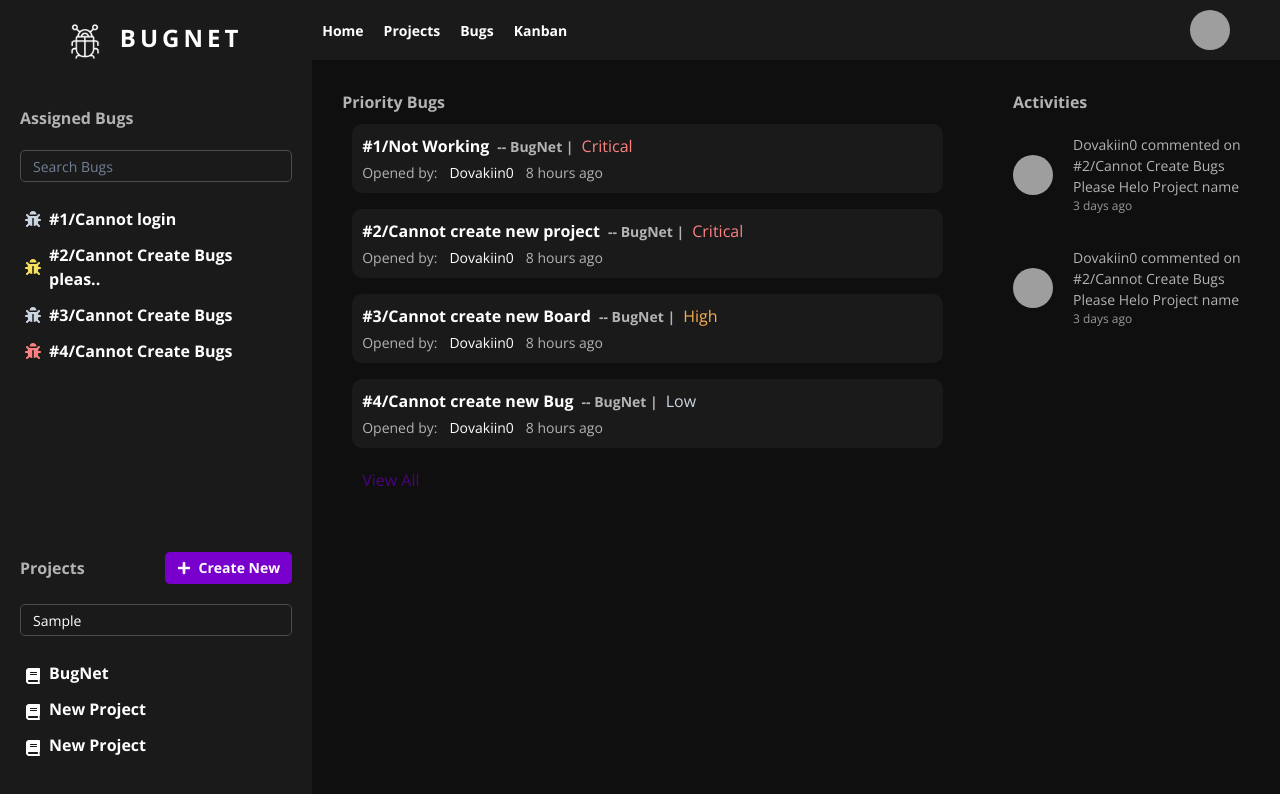
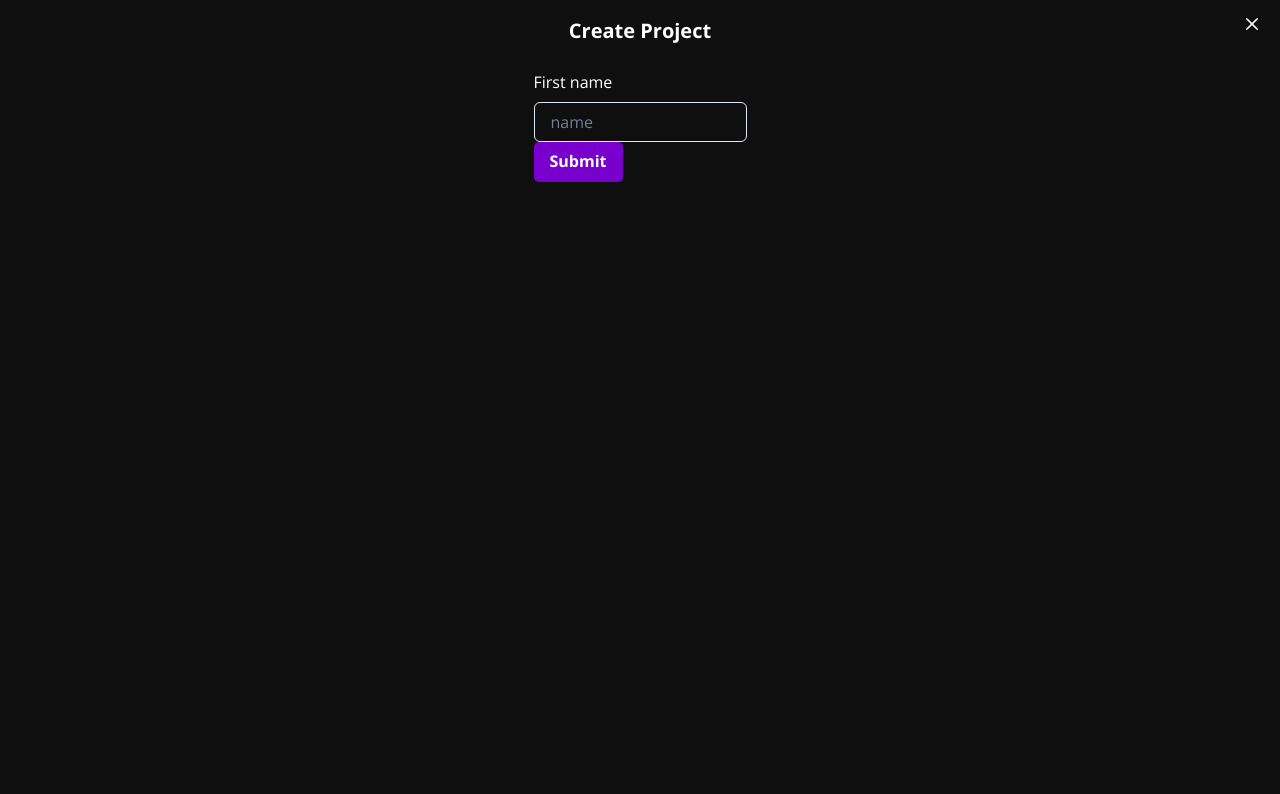
Before and after one commit to Dovakiin0/BugNet, a React (Vite) app in the folder client/: page / in a window 1280 px wide. Both pictures are taken after typing "Sample" into the empty fields and a click on the button "Create New". Shown: the top 794 px of the page. Built offline with nearby package versions, Linux system fonts and the light colour scheme; grey boxes are pictures that could not be loaded.

Commit message:
form started

```diff
--- a/client/package.json
+++ b/client/package.json
@@ -13,6 +13,7 @@
     "@emotion/react": "^11.10.5",
     "@emotion/styled": "^11.10.5",
     "@fontsource/open-sans": "^4.5.14",
+    "formik": "^2.2.9",
     "framer-motion": "^8.5.4",
     "moment": "^2.29.4",
     "react": "^18.2.0",
--- /dev/null
+++ b/client/src/app/Project/components/ProjectModal.tsx
@@ -0,0 +1,65 @@
+import FullModal from "../../../components/FullModal";
+import { Formik, Form, Field, ErrorMessage } from "formik";
+import {
+  FormControl,
+  FormLabel,
+  FormErrorMessage,
+  FormHelperText,
+  Input,
+  Button,
+} from "@chakra-ui/react";
+
+type Props = {
+  isOpen: boolean;
+  onClose: () => void;
+};
+
+function ProjectModal({ isOpen, onClose }: Props) {
+  function onSubmit(values: any, { setSubmitting }: any) {
+    setTimeout(() => {
+      alert(JSON.stringify(values, null, 2));
+      setSubmitting(false);
+    }, 1000);
+  }
+
+  function validateFields(value: any) {
+    let error;
+    if (!value) {
+      error = "Name is required";
+    } else if (value.toLowerCase() !== "naruto") {
+      error = "Jeez! You're not a fan 😱";
+    }
+    return error;
+  }
+
+  return (
+    <FullModal isOpen={isOpen} onClose={onClose} header="Create Project">
+      <Formik initialValues={{ email: "", password: "" }} onSubmit={onSubmit}>
+        {({ isSubmitting }) => (
+          <Form>
+            <Field name="name" validate={validateFields}>
+              {({ field, form }: any) => (
+                <FormControl isInvalid={form.errors.name && form.touched.name}>
+                  <FormLabel>First name</FormLabel>
+                  <Input {...field} placeholder="name" />
+                  <FormErrorMessage>{form.errors.name}</FormErrorMessage>
+                </FormControl>
+              )}
+            </Field>
+            <Button
+              disabled={isSubmitting}
+              type="submit"
+              colorScheme={"brand"}
+              fontSize={"md"}
+              size="md"
+            >
+              Submit
+            </Button>
+          </Form>
+        )}
+      </Formik>
+    </FullModal>
+  );
+}
+
+export default ProjectModal;
--- /dev/null
+++ b/client/src/components/FullModal.tsx
@@ -0,0 +1,33 @@
+import {
+  Modal,
+  ModalContent,
+  ModalHeader,
+  Button,
+  ModalBody,
+  ModalCloseButton,
+  ModalFooter,
+  Flex,
+} from "@chakra-ui/react";
+
+type Props = {
+  isOpen: boolean;
+  onClose: () => void;
+  header: string;
+  children?: React.ReactNode;
+};
+
+function FullModal({ isOpen, onClose, header, children }: Props) {
+  return (
+    <Modal onClose={onClose} size="full" isOpen={isOpen} motionPreset="scale">
+      <ModalContent bg="primary.900">
+        <Flex flexDir="column" align="center">
+          <ModalHeader>{header}</ModalHeader>
+          <ModalCloseButton />
+          <ModalBody>{children}</ModalBody>
+        </Flex>
+      </ModalContent>
+    </Modal>
+  );
+}
+
+export default FullModal;
--- a/client/src/partials/Layouts/Navbar/Components/SideNav.tsx
+++ b/client/src/partials/Layouts/Navbar/Components/SideNav.tsx
@@ -1,12 +1,22 @@
-import { Flex, Box, Image, Text, Button, Input } from "@chakra-ui/react";
+import {
+  Flex,
+  Box,
+  Image,
+  Text,
+  Button,
+  Input,
+  useDisclosure,
+} from "@chakra-ui/react";
 import { FaPlus } from "react-icons/fa";
 import { NavLink } from "react-router-dom";
 import ProjectList from "./ProjectList";
 import RecentBugsList from "./AssignedBugs";
+import ProjectModal from "../../../../app/Project/components/ProjectModal";
 
 type Props = {};
 
 function SideNav({}: Props) {
+  const projectModal = useDisclosure();
   let projects = [
     {
       id: 1,
@@ -50,6 +60,11 @@ function SideNav({}: Props) {
   ];
 
   return (
+    <>
+      <ProjectModal
+        onClose={projectModal.onClose}
+        isOpen={projectModal.isOpen}
+      />
       <Flex
         flexDirection={"column"}
         width="400px"
@@ -110,6 +125,7 @@ function SideNav({}: Props) {
               colorScheme={"brand"}
               fontSize={"sm"}
               size="sm"
+              onClick={projectModal.onOpen}
             >
               Create New
             </Button>
@@ -133,6 +149,7 @@ function SideNav({}: Props) {
           </Box>
         </Flex>
       </Flex>
+    </>
   );
 }
 
```
Also changed, not shown: 1 other file (tests, documents, lock files or other folders). Lines whose indentation alone changed are shown as unchanged.
